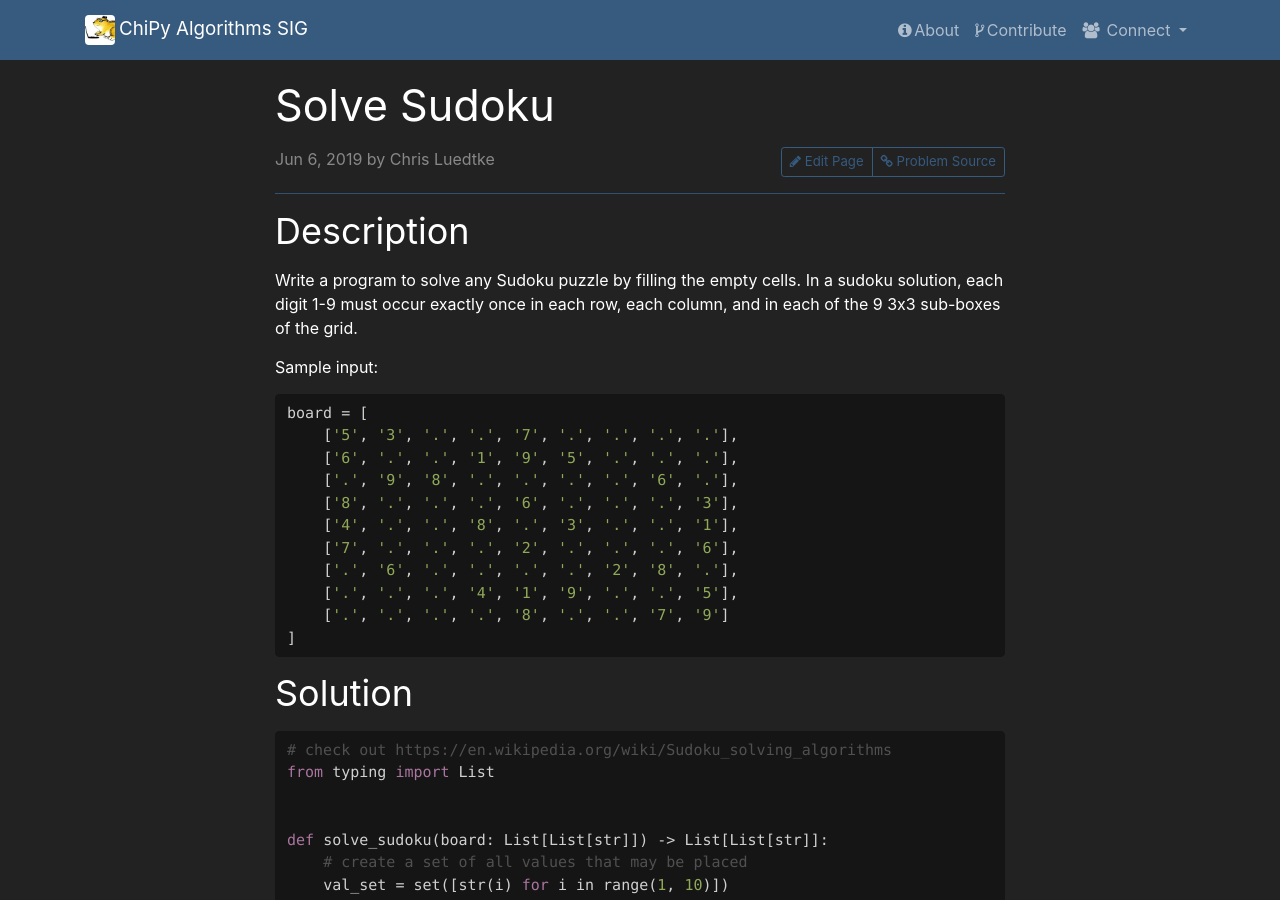
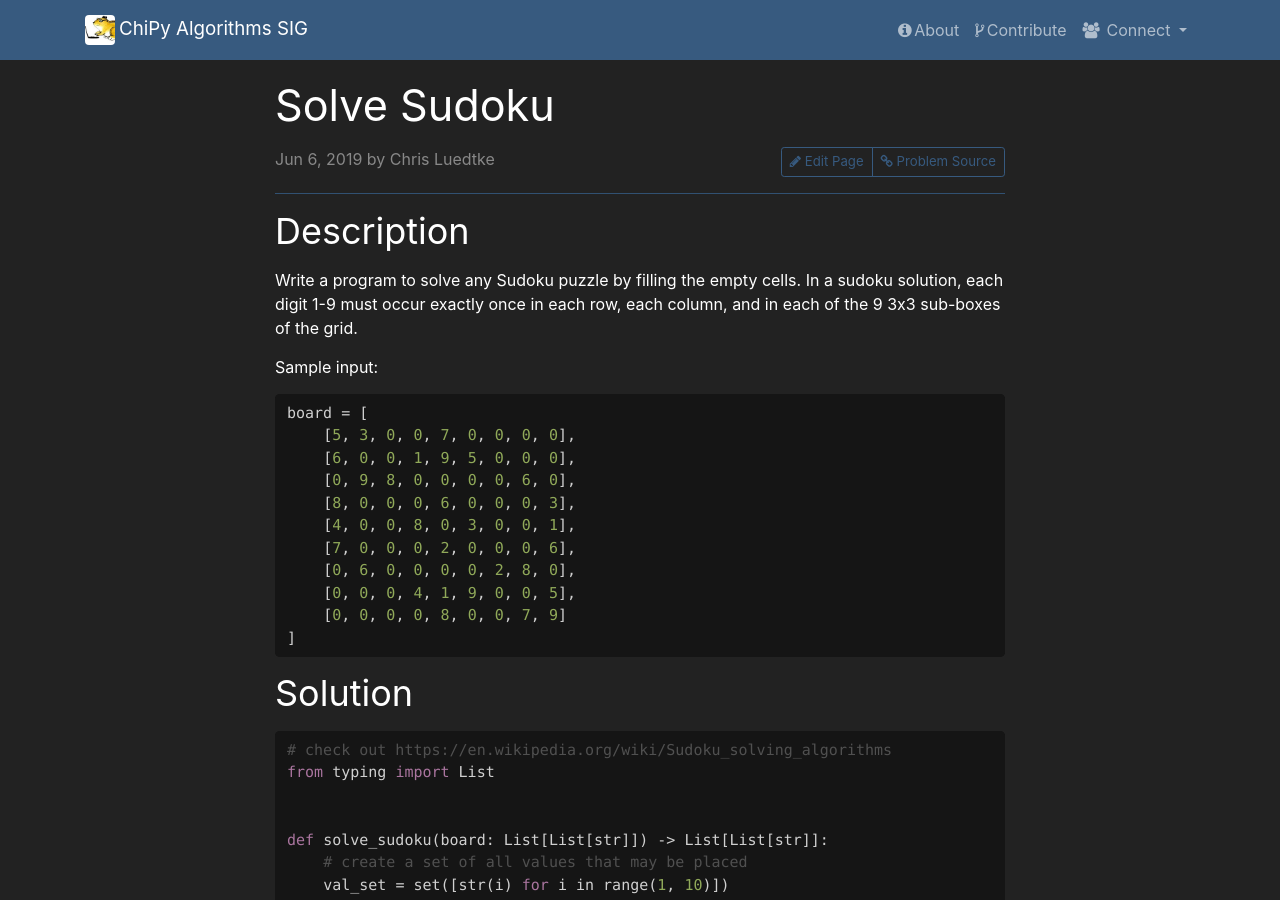
Before and after one commit to chicagopython/algosig, a Jekyll site: the page built from _posts/2019-06-06-sudoku.md, in a window 1280 px wide and 900 px high. Built offline with Jekyll 4.4.1, drawn with Linux system fonts in a browser that asks for light colours; nearby versions of some CDN libraries; our own code applies the rules of GitHub Pages for plain Markdown files.

Commit message:
Update 2019-06-06-sudoku.md

````diff
--- a/_posts/2019-06-06-sudoku.md
+++ b/_posts/2019-06-06-sudoku.md
@@ -14,15 +14,15 @@ Sample input:
 
 ```python
 board = [
-    ['5', '3', '.', '.', '7', '.', '.', '.', '.'],
-    ['6', '.', '.', '1', '9', '5', '.', '.', '.'],
-    ['.', '9', '8', '.', '.', '.', '.', '6', '.'],
-    ['8', '.', '.', '.', '6', '.', '.', '.', '3'],
-    ['4', '.', '.', '8', '.', '3', '.', '.', '1'],
-    ['7', '.', '.', '.', '2', '.', '.', '.', '6'],
-    ['.', '6', '.', '.', '.', '.', '2', '8', '.'],
-    ['.', '.', '.', '4', '1', '9', '.', '.', '5'],
-    ['.', '.', '.', '.', '8', '.', '.', '7', '9']
+    [5, 3, 0, 0, 7, 0, 0, 0, 0],
+    [6, 0, 0, 1, 9, 5, 0, 0, 0],
+    [0, 9, 8, 0, 0, 0, 0, 6, 0],
+    [8, 0, 0, 0, 6, 0, 0, 0, 3],
+    [4, 0, 0, 8, 0, 3, 0, 0, 1],
+    [7, 0, 0, 0, 2, 0, 0, 0, 6],
+    [0, 6, 0, 0, 0, 0, 2, 8, 0],
+    [0, 0, 0, 4, 1, 9, 0, 0, 5],
+    [0, 0, 0, 0, 8, 0, 0, 7, 9]
 ]
 ```
 
````
